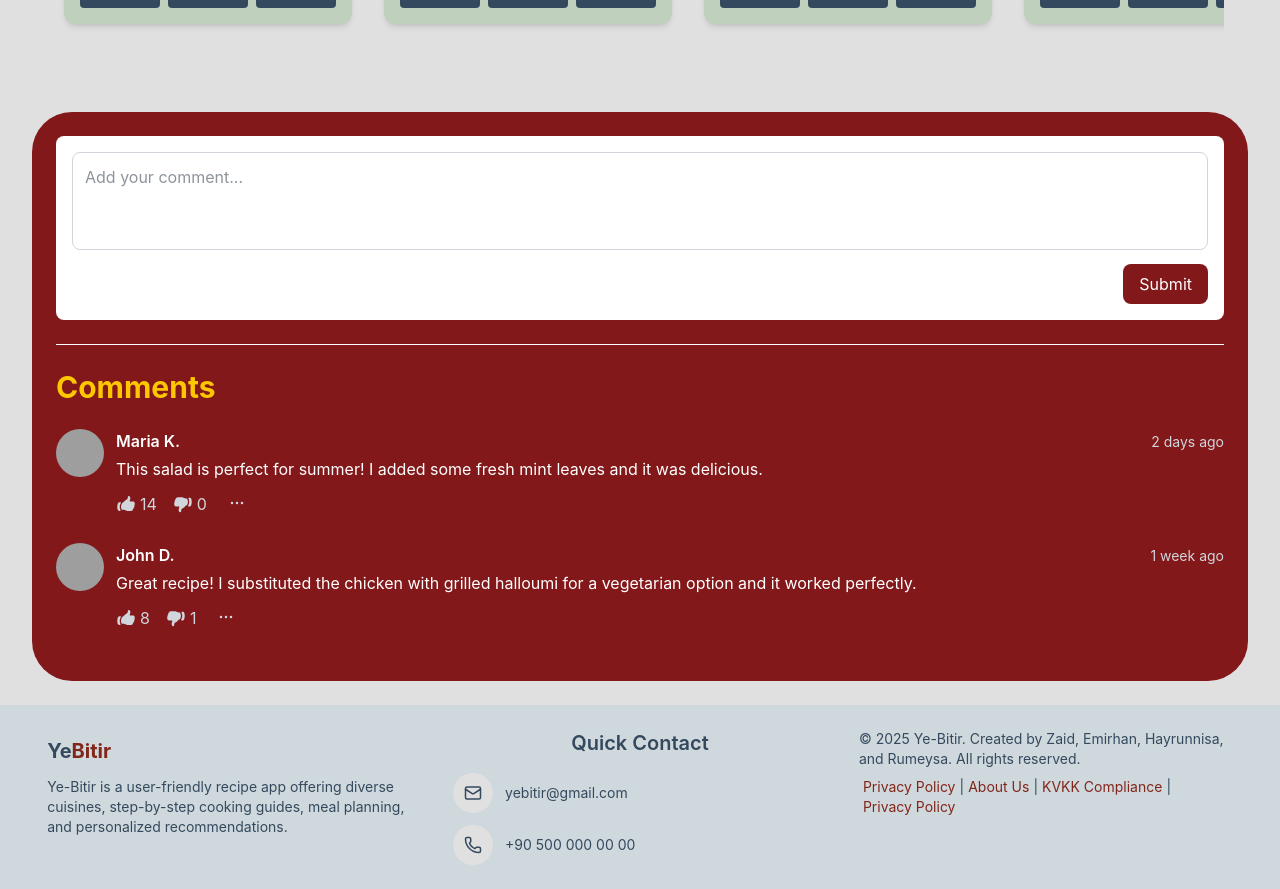
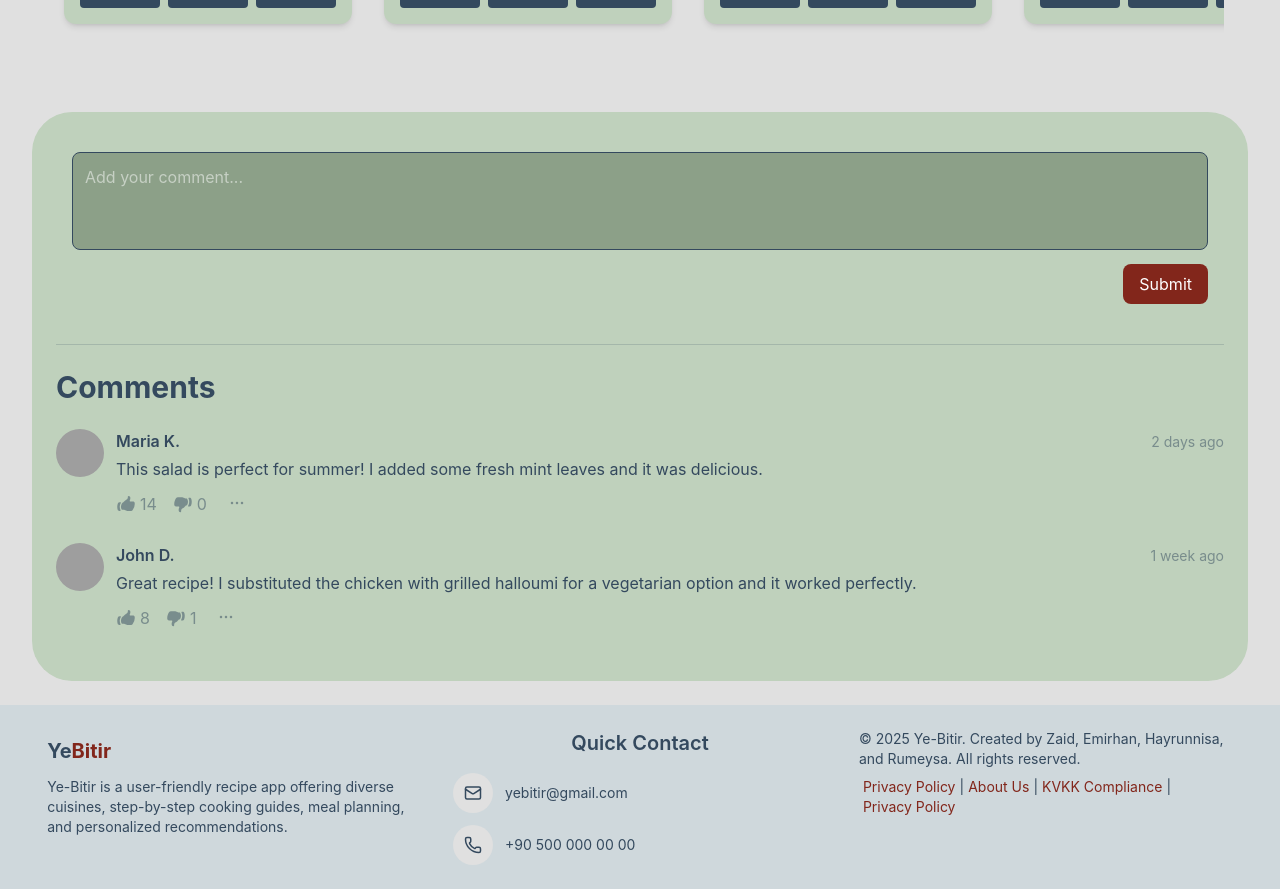
Before and after one commit to Emirhan-Kara/Ye-Bitir, a React (Vite) app: page /recipe/1 in a window 1280 px wide. Shown: the part 2108-2997 px from the top of the page. Built offline with nearby package versions, Linux system fonts and the light colour scheme; grey boxes are pictures that could not be loaded.

Commit message:
Update CommentsSection.jsx

```diff
--- a/src/components/CommentsSection.jsx
+++ b/src/components/CommentsSection.jsx
@@ -1,4 +1,5 @@
 import React, { useState, useEffect, useRef } from 'react';
+import { useTheme } from '../context/ThemeContext';
 
 const CommentsSection = ({
   initialComments,
@@ -9,6 +10,7 @@ const CommentsSection = ({
   const [dislikedComments, setDislikedComments] = useState({});
   const [openDropdownId, setOpenDropdownId] = useState(null);
   const dropdownRef = useRef(null);
+  const { theme } = useTheme();
 
   // Handle click outside to close dropdown
   useEffect(() => {
@@ -138,12 +140,26 @@ const CommentsSection = ({
   };
 
   return (
-    <div id="comments-section" className="w-19/20 mx-auto rounded-[40px] bg-red-900 text-white p-6 mt-4">
+    <div
+      id="comments-section"
+      className="w-19/20 mx-auto rounded-[40px] p-6 mt-4"
+      style={{
+        backgroundColor: theme.core.container,
+        color: theme.core.text
+      }}
+    >
       {/* Add Comment */}
-      <div className="bg-white rounded-lg p-4 mb-6">
+      <div
+        className="rounded-lg p-4 mb-6"
+      >
         <form onSubmit={handleCommentSubmit}>
           <textarea
-            className="w-full p-3 border border-gray-300 rounded-lg text-gray-800 focus:outline-none focus:border-red-500 resize-none"
+            className="w-full p-3 border-8 rounded-lg resize-none text-white focus:outline-none hover:shadow-md focus:shadow-lg transform hover:scale-[1.01] focus:scale-[1.01]"
+            style={{
+              backgroundColor: theme.core.containerHoover,
+              borderColor: theme.core.text,
+              borderWidth: '1px'
+            }}
             rows="3"
             placeholder="Add your comment..."
             value={commentText}
@@ -152,7 +168,12 @@ const CommentsSection = ({
           <div className="flex justify-end mt-2">
             <button
               type="submit"
-              className="bg-red-900 hover:bg-red-700 cursor-pointer text-white px-4 py-2 rounded-lg transition duration-200"
+              className="px-4 py-2 rounded-lg transform hover:scale-105 active:scale-95 hover:brightness-90 cursor-pointer"
+              style={{
+                backgroundColor: theme.headerfooter.logoRed,
+                color: '#ffffff',
+                transition: 'transform 0.1s ease'
+              }}
             >
               Submit
             </button>
@@ -160,10 +181,18 @@ const CommentsSection = ({
         </form>
       </div>
 
-      <div className="border-t border-white-600 mb-6"></div>
+      <div
+        className="border-t mb-6"
+        style={{ borderColor: theme.core.text + '30' }} // Adding transparency to border
+      ></div>
 
       {/* Comments List */}
-      <h2 className="text-yellow-400 text-3xl font-bold mb-6">Comments</h2>
+      <h2
+        className="text-3xl font-bold mb-6"
+        style={{ color: theme.core.text }}
+      >
+        Comments
+      </h2>
 
       {allComments.map((comment) => (
         <div key={comment.id} className="mb-6">
@@ -176,25 +205,42 @@ const CommentsSection = ({
             <div className="flex-1">
               <div className="flex justify-between items-baseline">
                 <h3 className="font-semibold">{comment.author}</h3>
-                <span className="text-gray-300 text-sm">{comment.time}</span>
+                <span
+                  className="text-sm"
+                  style={{ color: theme.core.text + '80' }} // Adding transparency
+                >
+                  {comment.time}
+                </span>
               </div>
-              <p className="mt-1">{comment.text}</p>
+              <p className="mt-1" style={{ color: theme.core.text }}>{comment.text}</p>
 
               <div className="flex mt-2 items-center">
                 <button
                   onClick={() => handleLike(comment.id)}
-                  className={`flex items-center mr-4 ${likedComments[comment.id] ? 'text-white' : 'text-gray-300 hover:text-white cursor-pointer'}`}
+                  className="flex items-center mr-4 cursor-pointer transform hover:scale-110 active:scale-95"
+                  style={{
+                    color: likedComments[comment.id]
+                      ? theme.headerfooter.logoRed
+                      : theme.core.text + '80', // Slightly transparent when not active
+                    transition: 'none' // Explicitly remove transition
+                  }}
                 >
-                  <svg xmlns="http://www.w3.org/2000/svg" viewBox="0 0 24 24" fill="currentColor" className="w-5 h-5 mr-1">
+                  <svg xmlns="http://www.w3.org/2000/svg" viewBox="0 0 24 24" fill="currentColor" className="w-5 h-5 mr-1" style={{ transition: 'none' }}>
                     <path d="M7.493 18.75c-.425 0-.82-.236-.975-.632A7.48 7.48 0 016 15.375c0-1.75.599-3.358 1.602-4.634.151-.192.373-.309.6-.397.473-.183.89-.514 1.212-.924a9.042 9.042 0 012.861-2.4c.723-.384 1.35-.956 1.653-1.715a4.498 4.498 0 00.322-1.672V3a.75.75 0 01.75-.75 2.25 2.25 0 012.25 2.25c0 1.152-.26 2.243-.723 3.218-.266.558.107 1.282.725 1.282h3.126c1.026 0 1.945.694 2.054 1.715.045.422.068.85.068 1.285a11.95 11.95 0 01-2.649 7.521c-.388.482-.987.729-1.605.729H14.23c-.483 0-.964-.078-1.423-.23l-3.114-1.04a4.501 4.501 0 00-1.423-.23h-.777zM2.331 10.977a11.969 11.969 0 00-.831 4.398 12 12 0 00.52 3.507c.26.85 1.084 1.368 1.973 1.368H4.9c.445 0 .72-.498.523-.898a8.963 8.963 0 01-.924-3.977c0-1.708.476-3.305 1.302-4.666.245-.403-.028-.959-.5-.959H4.25c-.832 0-1.612.453-1.918 1.227z" />
                   </svg>
                   {comment.likes}
                 </button>
                 <button
                   onClick={() => handleDislike(comment.id)}
-                  className={`flex items-center mr-4 ${dislikedComments[comment.id] ? 'text-white' : 'text-gray-300 hover:text-white cursor-pointer'}`}
+                  className="flex items-center mr-4 cursor-pointer transform hover:scale-110 active:scale-95"
+                  style={{
+                    color: dislikedComments[comment.id]
+                      ? theme.headerfooter.logoRed
+                      : theme.core.text + '80', // Slightly transparent when not active
+                    transition: 'none' // Explicitly remove transition
+                  }}
                 >
-                  <svg xmlns="http://www.w3.org/2000/svg" viewBox="0 0 24 24" fill="currentColor" className="w-5 h-5 mr-1">
+                  <svg xmlns="http://www.w3.org/2000/svg" viewBox="0 0 24 24" fill="currentColor" className="w-5 h-5 mr-1" style={{ transition: 'none' }}>
                     <path d="M15.73 5.25h1.035A7.465 7.465 0 0118 9.375a7.465 7.465 0 01-1.235 4.125h-.148c-.806 0-1.534.446-2.031 1.08a9.04 9.04 0 01-2.861 2.4c-.723.384-1.35.956-1.653 1.715a4.498 4.498 0 00-.322 1.672V21a.75.75 0 01-.75.75 2.25 2.25 0 01-2.25-2.25c0-1.152.26-2.243.723-3.218.266-.558-.107-1.282-.725-1.282H3.622c-1.026 0-1.945-.694-2.054-1.715A12.134 12.134 0 011.5 12c0-2.848.992-5.464 2.649-7.521.388-.482.987-.729 1.605-.729H9.77a4.5 4.5 0 011.423.23l3.114 1.04a4.5 4.5 0 001.423.23zM21.669 13.773c.536-1.362.831-2.845.831-4.398 0-1.22-.182-2.398-.52-3.507-.26-.85-1.084-1.368-1.973-1.368H19.1c-.445 0-.72.498-.523.898.591 1.2.924 2.55.924 3.977a8.959 8.959 0 01-1.302 4.666c-.245.403.028.959.5.959h1.053c.832 0 1.612-.453 1.918-1.227z" />
                   </svg>
                   {comment.dislikes}
@@ -204,7 +250,11 @@ const CommentsSection = ({
                 <div className="relative">
                   <button
                     onClick={() => toggleDropdown(comment.id)}
-                    className="text-gray-300 hover:text-white p-1 rounded-full transition cursor-pointer"
+                    className="p-1 rounded-full cursor-pointer hover:bg-opacity-20 transform hover:scale-110 active:scale-95"
+                    style={{
+                      color: theme.core.text + '80',
+                      transition: 'transform 0.1s ease'
+                    }}
                   >
                     <svg xmlns="http://www.w3.org/2000/svg" viewBox="0 0 24 24" fill="currentColor" className="w-5 h-5">
                       <path fillRule="evenodd" d="M4.5 12a1.5 1.5 0 113 0 1.5 1.5 0 01-3 0zm6 0a1.5 1.5 0 113 0 1.5 1.5 0 01-3 0zm6 0a1.5 1.5 0 113 0 1.5 1.5 0 01-3 0z" clipRule="evenodd" />
@@ -215,21 +265,30 @@ const CommentsSection = ({
                   {openDropdownId === comment.id && (
                     <div
                       ref={dropdownRef}
-                      className="absolute right-0 mt-2 w-48 bg-white rounded-md shadow-lg z-10 overflow-hidden"
+                      className="absolute right-0 mt-2 w-48 rounded-md shadow-lg z-10 overflow-hidden"
+                      style={{ backgroundColor: theme.core.background }}
                     >
                       <div className="py-1">
                         <button
                           onClick={() => handleDeleteComment(comment.id)}
-                          className="w-full text-left px-4 py-2 text-sm text-gray-700 hover:bg-red-50 hover:text-red-900 flex items-center"
+                          className="w-full text-left px-4 py-2 text-sm flex items-center hover:brightness-90 hover:bg-gray-400 active:brightness-75 transform hover:translate-x-1 active:translate-x-0"
+                          style={{
+                            color: theme.core.text,
+                            transition: 'transform 0.1s ease'
+                          }}
                         >
-                          <svg xmlns="http://www.w3.org/2000/svg" className="h-4 w-4 mr-2" fill="none" viewBox="0 0 24 24" stroke="currentColor">
+                          <svg xmlns="http://www.w3.org/2000/svg" className="h-4 w-4 mr-2" fill="none" viewBox="0 0 24 24" stroke="currentColor" style={{ transition: 'none' }}>
                             <path strokeLinecap="round" strokeLinejoin="round" strokeWidth={2} d="M19 7l-.867 12.142A2 2 0 0116.138 21H7.862a2 2 0 01-1.995-1.858L5 7m5 4v6m4-6v6m1-10V4a1 1 0 00-1-1h-4a1 1 0 00-1 1v3M4 7h16" />
                           </svg>
                           Delete Comment
                         </button>
                         <button
                           onClick={() => handleReportComment(comment.id)}
-                          className="w-full text-left px-4 py-2 text-sm text-gray-700 hover:bg-red-50 hover:text-red-900 flex items-center"
+                          className="w-full text-left px-4 py-2 text-sm flex items-center hover:brightness-90 hover:bg-gray-400 active:brightness-75 transform hover:translate-x-1 active:translate-x-0"
+                          style={{
+                            color: theme.core.text,
+                            transition: 'transform 0.1s ease'
+                          }}
                         >
                           <svg xmlns="http://www.w3.org/2000/svg" className="h-4 w-4 mr-2" fill="none" viewBox="0 0 24 24" stroke="currentColor">
                             <path strokeLinecap="round" strokeLinejoin="round" strokeWidth={2} d="M3 21v-4m0 0V5a2 2 0 012-2h6.5l1 1H21l-3 6 3 6h-8.5l-1-1H5a2 2 0 00-2 2zm9-13.5V9" />
@@ -245,6 +304,12 @@ const CommentsSection = ({
           </div>
         </div>
       ))}
+
+      {allComments.length === 0 && (
+        <p className="text-center py-4" style={{ color: theme.core.text + '80' }}>
+          No comments yet. Be the first to comment!
+        </p>
+      )}
     </div>
   );
 };
```
